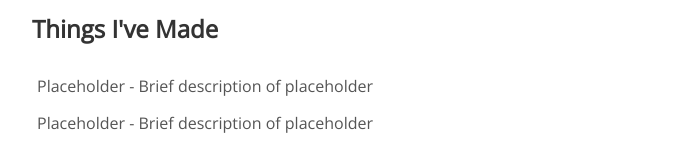
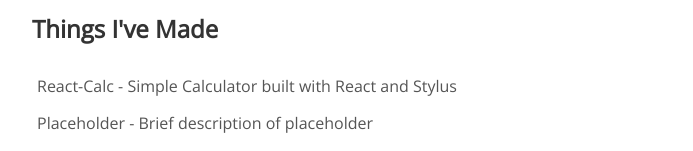
Before and after one commit to brandonlee781/branlee.me-homepage, a plain HTML site: page index.html in a window 1280 px wide. Shown: the part 592-743 px from the top of the page, without its empty margins (283-976 px from the left). Drawn offline with nearby package versions, Linux system fonts and the light colour scheme.

Commit message:
Update index.html

```diff
--- a/index.html
+++ b/index.html
@@ -19,7 +19,7 @@
       </div>
       <div class="projects">
         <h2>Things I've Made</h2>
-        <a href="#">Placeholder - Brief description of placeholder</a>
+        <a href="http://www.branlee.me/React-Calc/">React-Calc - Simple Calculator built with React and Stylus</a>
         <a href="#">Placeholder - Brief description of placeholder</a>
         <a href="#">Placeholder - Brief description of placeholder</a>
         <a href="#">Placeholder - Brief description of placeholder</a>
```
